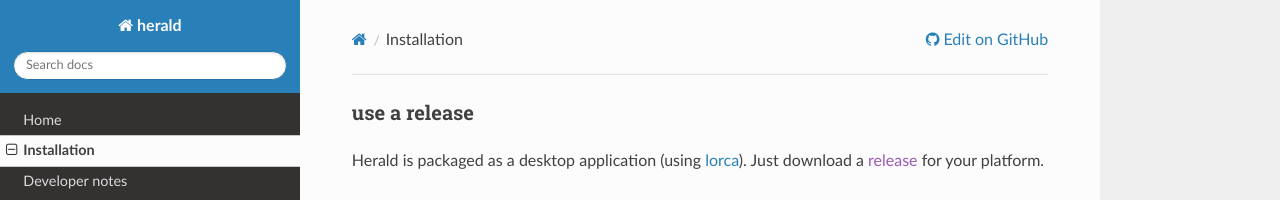
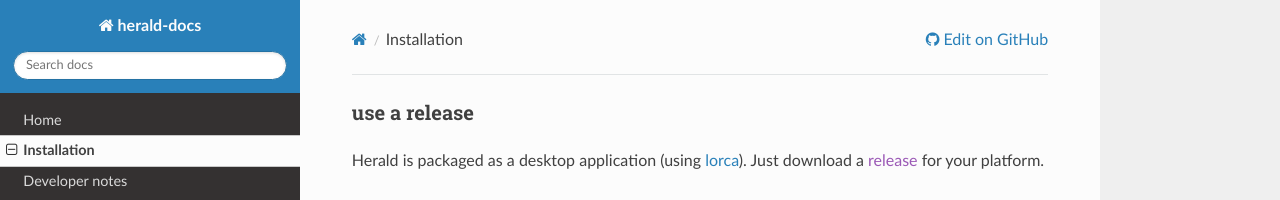
Before and after one commit to will-rowe/herald, an MkDocs documentation site: the page built from docs/installation.md, in a window 1280 px wide. Shown: the top 200 px of the page. Built offline with MkDocs 1.6.1, drawn with Linux system fonts in a browser that asks for light colours; nearby versions of some CDN libraries.

```diff
--- a/mkdocs.yml
+++ b/mkdocs.yml
@@ -1,4 +1,4 @@
-site_name: herald
+site_name: herald-docs
 repo_url: https://github.com/will-rowe/herald
 site_author: Will Rowe
 nav:
```
